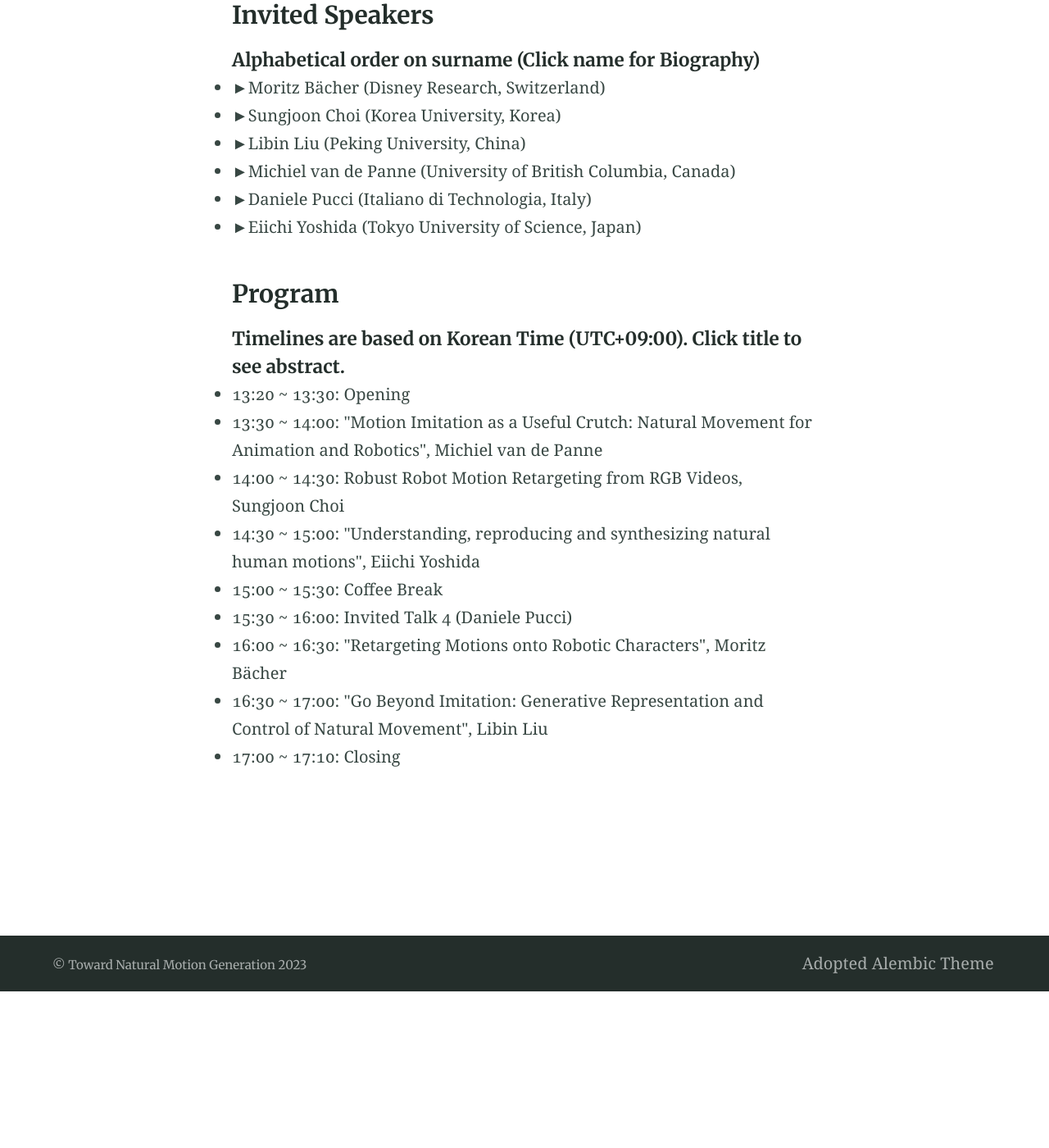
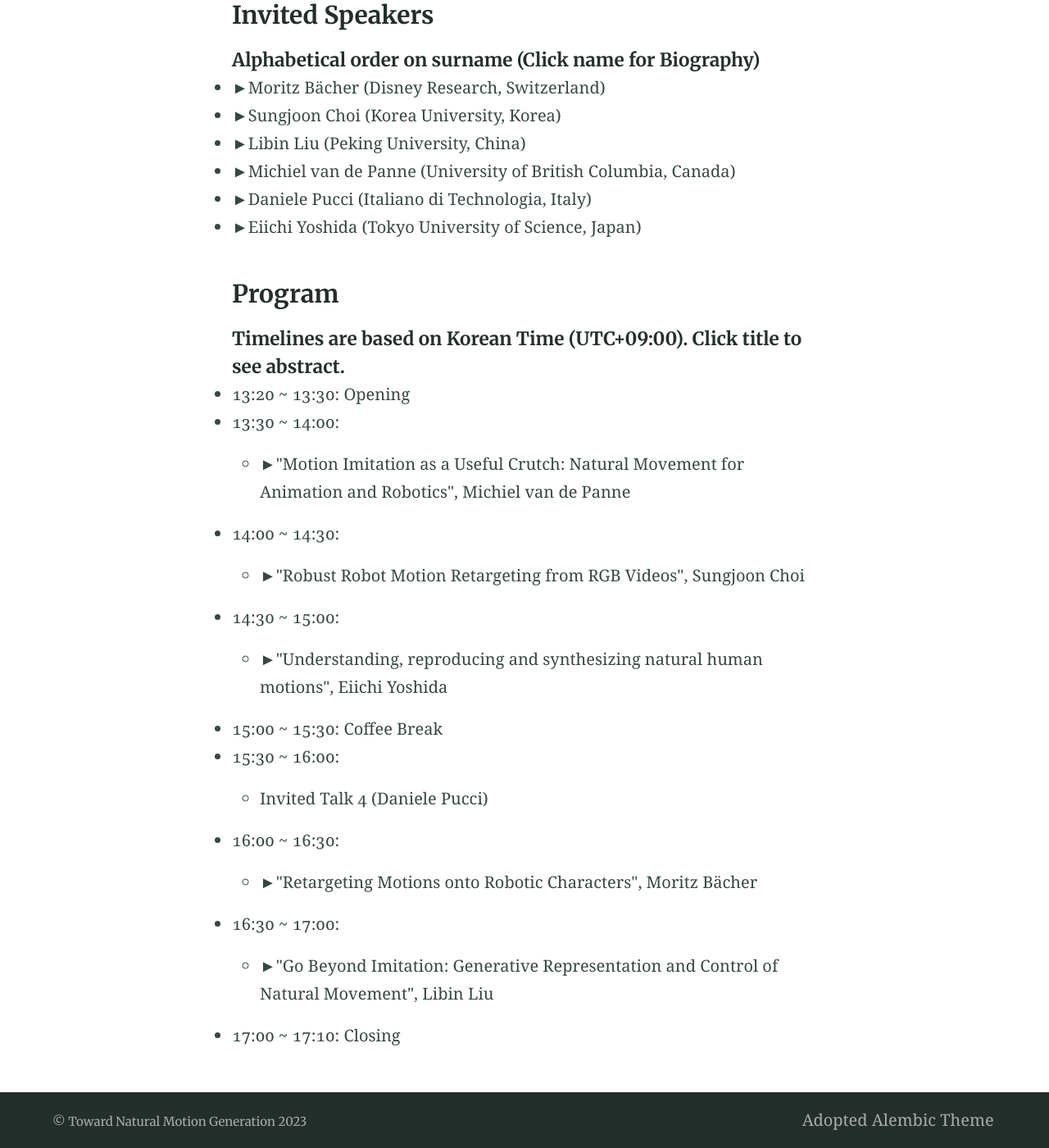
Before and after one commit to toward-natural-motion-generation/rss2023, a Jekyll site: the page built from speakers_and_program.md, in a window 1280 px wide and 1400 px high, scrolled down 191 px. Shown: the whole window at 82% size. Built offline with Jekyll 4.4.1, drawn with Linux system fonts in a browser that asks for light colours.

Commit message:
changed indentation

```diff
--- a/speakers_and_program.md
+++ b/speakers_and_program.md
@@ -22,15 +22,22 @@ sitemap: false
 ### Program
 ##### Timelines are based on Korean Time (UTC+09:00). Click title to see abstract.
   * 13:20 ~ 13:30: Opening
-  * <Details><summary>13:30 ~ 14:00: "Motion Imitation as a Useful Crutch:  Natural Movement for Animation and Robotics", Michiel van de Panne</summary><span style="font-size:15px">Abstract: The generation of purposeful and directable natural movement is a shared goal for animation and robotics. Computer animation methods have a long history of using motion capture data to produce high-quality kinematic motion. In contrast, for physics-based motion generation have long been split into two categories -- those that use motion capture data as a strong prior, and those that aim to generate the motion more directly from first principles. Currently, imitation of motion capture data leads to current state-of-the-art results, in motion quality, particularly when combined with reinforcement learning. However, I will argue that in the long term, imitation-based methods can be viewed as a convenient crutch while we develop better (and more directable) from-first-principles approaches. The belief here is that a combination of physics, compliant actuation, rich sensing, and highly-capable control ultimately underly natural motion.  We'll motivate these arguments with examples including brachiation, locomotion, high-jumps, getting up, and more.</span></Details>
-  * <Details><summary>14:00 ~ 14:30: Robust Robot Motion Retargeting from RGB Videos, Sungjoon Choi</summary><span style="font-size:15px">Abstract: Generating natural and expressive robotic motions for humanoid robots has gained considerable interest from both robotics and computer graphics communities. Recently, this phenomenon has been accelerated by the fact that more human-like robots are permeating our daily lives through applications such as interactive services or educational robots. However, in order to generate a number of natural motions for humanoid robots, a substantial amount of effort is often required to design time-stamped robotic motions by animators or artists manually. In this talk, we focus on different approaches to generating diverse and natural robotic motions from multiple sources, including motion capture data and YouTube videos, while considering pose estimation errors.
+  * 13:30 ~ 14:00:
+    * <Details><summary>►"Motion Imitation as a Useful Crutch:  Natural Movement for Animation and Robotics", Michiel van de Panne</summary><span style="font-size:15px">Abstract: The generation of purposeful and directable natural movement is a shared goal for animation and robotics. Computer animation methods have a long history of using motion capture data to produce high-quality kinematic motion. In contrast, for physics-based motion generation have long been split into two categories -- those that use motion capture data as a strong prior, and those that aim to generate the motion more directly from first principles. Currently, imitation of motion capture data leads to current state-of-the-art results, in motion quality, particularly when combined with reinforcement learning. However, I will argue that in the long term, imitation-based methods can be viewed as a convenient crutch while we develop better (and more directable) from-first-principles approaches. The belief here is that a combination of physics, compliant actuation, rich sensing, and highly-capable control ultimately underly natural motion.  We'll motivate these arguments with examples including brachiation, locomotion, high-jumps, getting up, and more.</span></Details>
+  * 14:00 ~ 14:30:
+    * <Details><summary>►"Robust Robot Motion Retargeting from RGB Videos", Sungjoon Choi</summary><span style="font-size:15px">Abstract: Generating natural and expressive robotic motions for humanoid robots has gained considerable interest from both robotics and computer graphics communities. Recently, this phenomenon has been accelerated by the fact that more human-like robots are permeating our daily lives through applications such as interactive services or educational robots. However, in order to generate a number of natural motions for humanoid robots, a substantial amount of effort is often required to design time-stamped robotic motions by animators or artists manually. In this talk, we focus on different approaches to generating diverse and natural robotic motions from multiple sources, including motion capture data and YouTube videos, while considering pose estimation errors.
 </span></Details>
-  *  <Details><summary>14:30 ~ 15:00: "Understanding, reproducing and synthesizing natural human motions", Eiichi Yoshida</summary><span style="font-size:15px">Abstract: Human-likeliness in motions is one of the critical topics in research on human-robot interaction and also biomechanics. In this presentation, I will address human motion reproduction by humanoid robots and its application to evaluation of wearable assistive device. To what extent can we make the humanoid motions as close as humans' considering intrinsic difference in structure and actuation between humans and robots? We believe posing this question is helpful for natural motion understanding. In our approach, we formulated this question as an optimization problem of motion similarity, incorporating geometric morphing and constraints of the human and humanoid. Although there are still hardware limitation, we could retarget various human motions to a humanoid motions. By extracting specific feature of hip and knee motions of a lifting task, we contributed to standardization of wearable lumbar support robots. However, reproduction of human motion is halfway to the natural motion "generation": ultimately we aim at predicting, or synthesizing natural motions for anthropomorphic systems. Having this challenge in mind, I introduce recent an ongoing project focusing on analysis and synthesis of contact motions. Some preliminary results are reported on contact estimation from  motion only by using machine learning.
+  * 14:30 ~ 15:00:
+    * <Details><summary>►"Understanding, reproducing and synthesizing natural human motions", Eiichi Yoshida</summary><span style="font-size:15px">Abstract: Human-likeliness in motions is one of the critical topics in research on human-robot interaction and also biomechanics. In this presentation, I will address human motion reproduction by humanoid robots and its application to evaluation of wearable assistive device. To what extent can we make the humanoid motions as close as humans' considering intrinsic difference in structure and actuation between humans and robots? We believe posing this question is helpful for natural motion understanding. In our approach, we formulated this question as an optimization problem of motion similarity, incorporating geometric morphing and constraints of the human and humanoid. Although there are still hardware limitation, we could retarget various human motions to a humanoid motions. By extracting specific feature of hip and knee motions of a lifting task, we contributed to standardization of wearable lumbar support robots. However, reproduction of human motion is halfway to the natural motion "generation": ultimately we aim at predicting, or synthesizing natural motions for anthropomorphic systems. Having this challenge in mind, I introduce recent an ongoing project focusing on analysis and synthesis of contact motions. Some preliminary results are reported on contact estimation from  motion only by using machine learning.
  </span></Details>
   * 15:00 ~ 15:30: Coffee Break
-  *  <Details><summary>15:30 ~ 16:00: Invited Talk 4 (Daniele Pucci)</summary><span style="font-size:15px"></span></Details>
-  * <Details><summary>16:00 ~ 16:30: "Retargeting Motions onto Robotic Characters", Moritz Bächer</summary><span style="font-size:15px">Abstract: Legged robots or fixed-base robotic characters are built to perform highly dynamic motions. However, it remains challenging to retarget expressive motions onto these complex systems. In this talk, I will first discuss a versatile inverse kinematics to retarget artist-specified motion onto robotic systems with kinematic loops. I will then talk about a differentiable flexible multibody dynamics that enables us to retarget motions onto soft and lightweight robotic characters while suppressing vibrations. Finally, I will discuss a technique that permits the retargeting of motion capture data onto legged systems with a novel differentiable optimal control technique, accounting for differences in proportions and mass distribution of the source of input motion and the robot.</span></Details>
-  * <Details><summary>16:30 ~ 17:00: "Go Beyond Imitation: Generative Representation and Control of Natural Movement", Libin Liu </summary><span style="font-size:15px">Abstract: Generating realistic behaviors is a fundamental challenge in computer animation and a critical technique in emerging fields such as digital humans and humanoid robots. Over the past years, there has been tremendous progress in this area, driven in part by advancements in deep learning and reinforcement learning. In this talk, I will introduce our recent work on developing multi-skilled characters capable of executing natural movements. I will provide a brief overview of early efforts using state machines and control snippet scheduling but will focus more on the utilization of more powerful generative models. Particularly, I will detail how variational autoencoders and their quantized versions serve as efficient and compact representations for motion. Additionally, I will explain how we manipulate these generative models to achieve fine-grained control over the produced motion. We utilize multi-modal inputs, such as text, imagery, video, and motion demonstration, to achieve precise control of motion details. This approach not only offers an intuitive interface for users to manipulate motion but also enables seamless integration with advanced AI systems like ChatGPT.</span></Details>
+  * 15:30 ~ 16:00:
+    * <Details><summary> Invited Talk 4 (Daniele Pucci)</summary><span style="font-size:15px"></span></Details>
+  * 16:00 ~ 16:30:
+    * <Details><summary>►"Retargeting Motions onto Robotic Characters", Moritz Bächer</summary><span style="font-size:15px">Abstract: Legged robots or fixed-base robotic characters are built to perform highly dynamic motions. However, it remains challenging to retarget expressive motions onto these complex systems. In this talk, I will first discuss a versatile inverse kinematics to retarget artist-specified motion onto robotic systems with kinematic loops. I will then talk about a differentiable flexible multibody dynamics that enables us to retarget motions onto soft and lightweight robotic characters while suppressing vibrations. Finally, I will discuss a technique that permits the retargeting of motion capture data onto legged systems with a novel differentiable optimal control technique, accounting for differences in proportions and mass distribution of the source of input motion and the robot.</span></Details>
+
+  * 16:30 ~ 17:00:
+    * <Details><summary>►"Go Beyond Imitation: Generative Representation and Control of Natural Movement", Libin Liu </summary><span style="font-size:15px">Abstract: Generating realistic behaviors is a fundamental challenge in computer animation and a critical technique in emerging fields such as digital humans and humanoid robots. Over the past years, there has been tremendous progress in this area, driven in part by advancements in deep learning and reinforcement learning. In this talk, I will introduce our recent work on developing multi-skilled characters capable of executing natural movements. I will provide a brief overview of early efforts using state machines and control snippet scheduling but will focus more on the utilization of more powerful generative models. Particularly, I will detail how variational autoencoders and their quantized versions serve as efficient and compact representations for motion. Additionally, I will explain how we manipulate these generative models to achieve fine-grained control over the produced motion. We utilize multi-modal inputs, such as text, imagery, video, and motion demonstration, to achieve precise control of motion details. This approach not only offers an intuitive interface for users to manipulate motion but also enables seamless integration with advanced AI systems like ChatGPT.</span></Details>
   * 17:00 ~ 17:10: Closing
 
 
```
